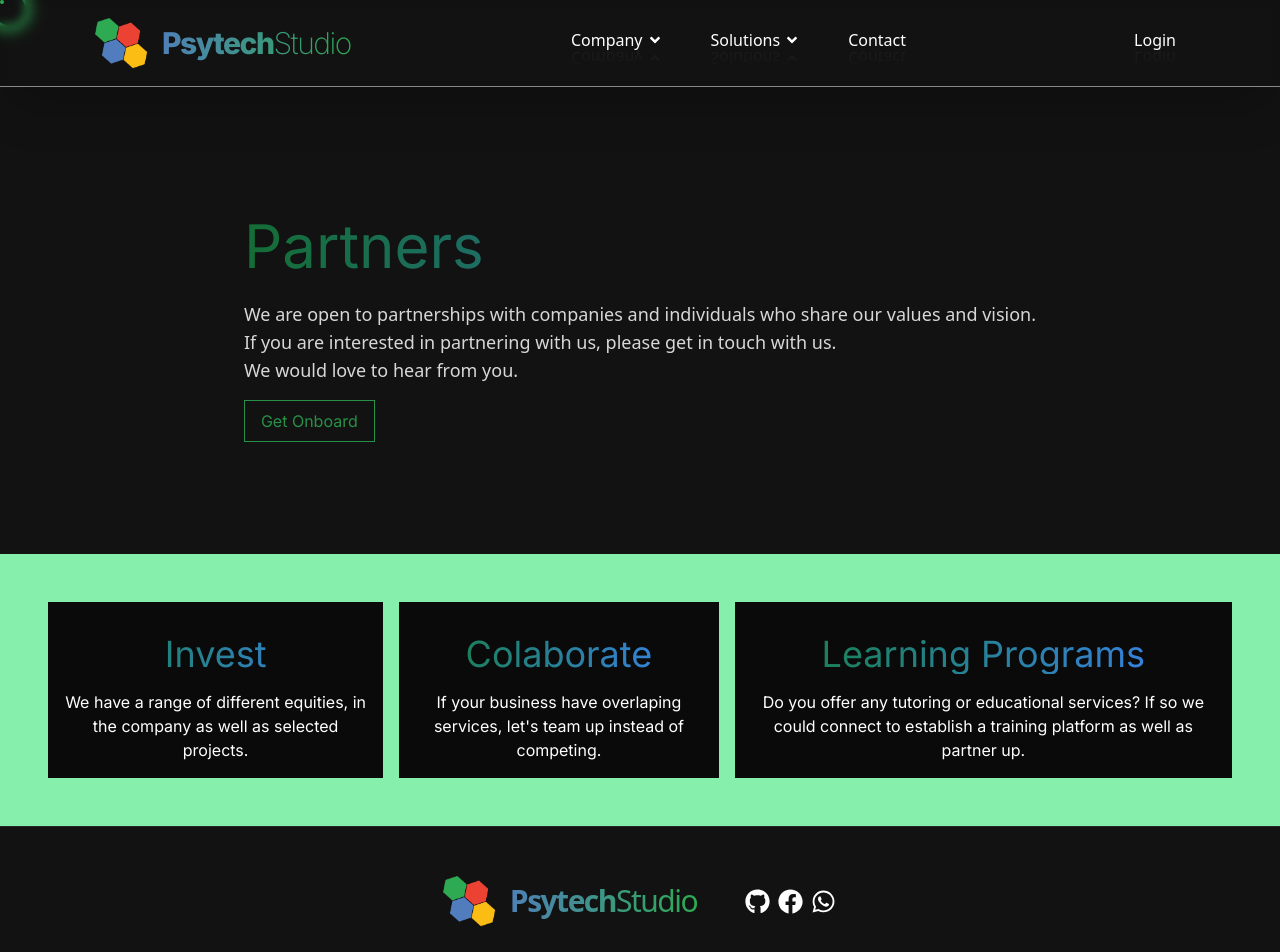
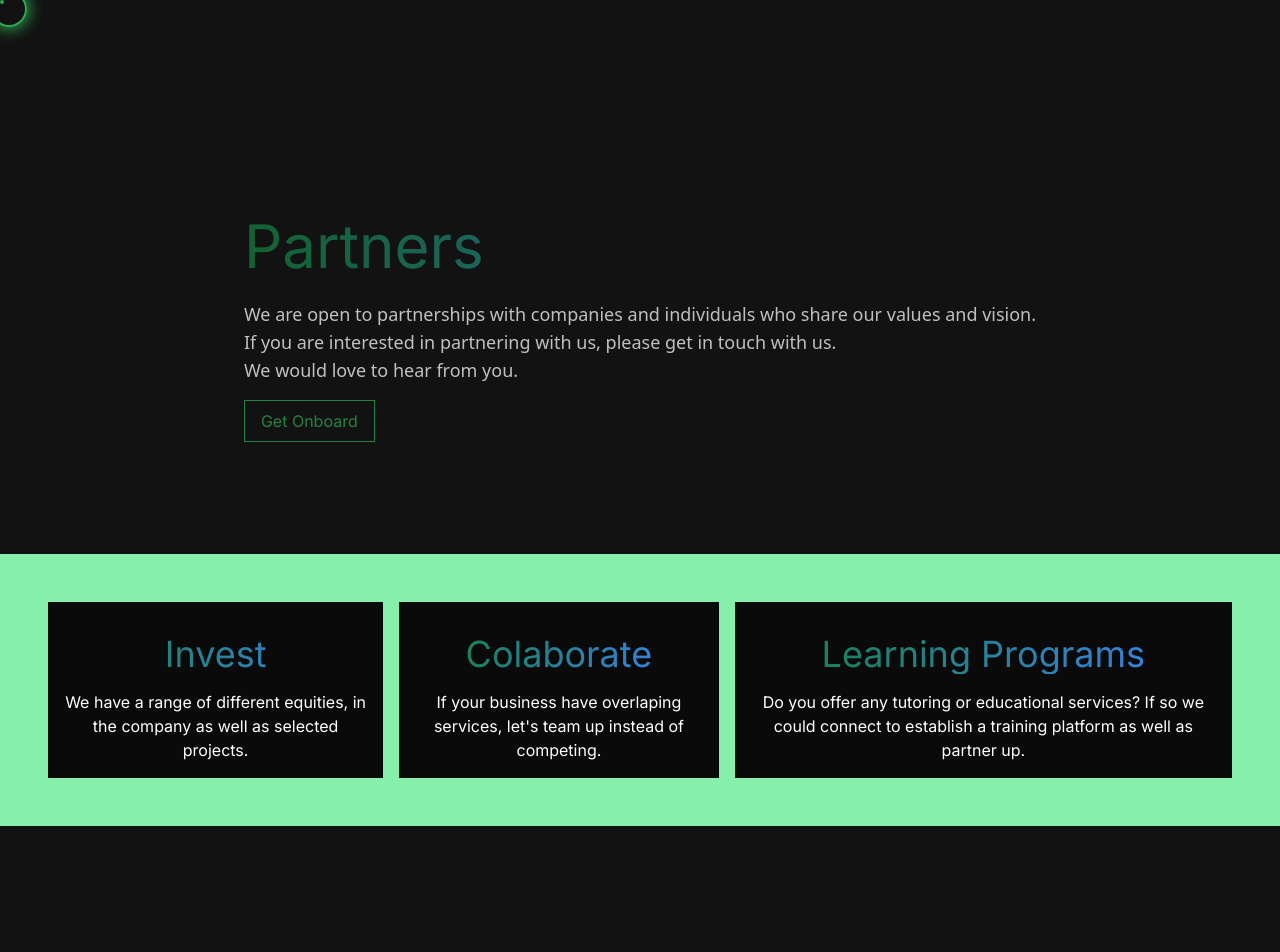
Before and after one commit to christiaan-fourie/psytech, a Next.js app: page /company/partners in a window 1280 px wide. Shown: the top 952 px of the page. After the commit the page ends 826 px from the top, so only its background shows below. Built offline with nearby package versions, Linux system fonts and the light colour scheme.

Commit message:
Update page.jsx

```diff
--- a/app/company/partners/page.jsx
+++ b/app/company/partners/page.jsx
@@ -1,11 +1,8 @@
-import Footer from '@/components/Footer/Footer'
-import Header from '@/components/Header/Header'
 import React from 'react'
 
 const Partners = () => {
   return (
     <div>
-      <Header />
         <div className='pt-24'>
             <div className=''>
                 <div className='flex justify-center pt-24'>
@@ -42,7 +39,6 @@ const Partners = () => {
                 </div>
             </div>
         </div>
-        <Footer />
     </div>
   )
 }
```
